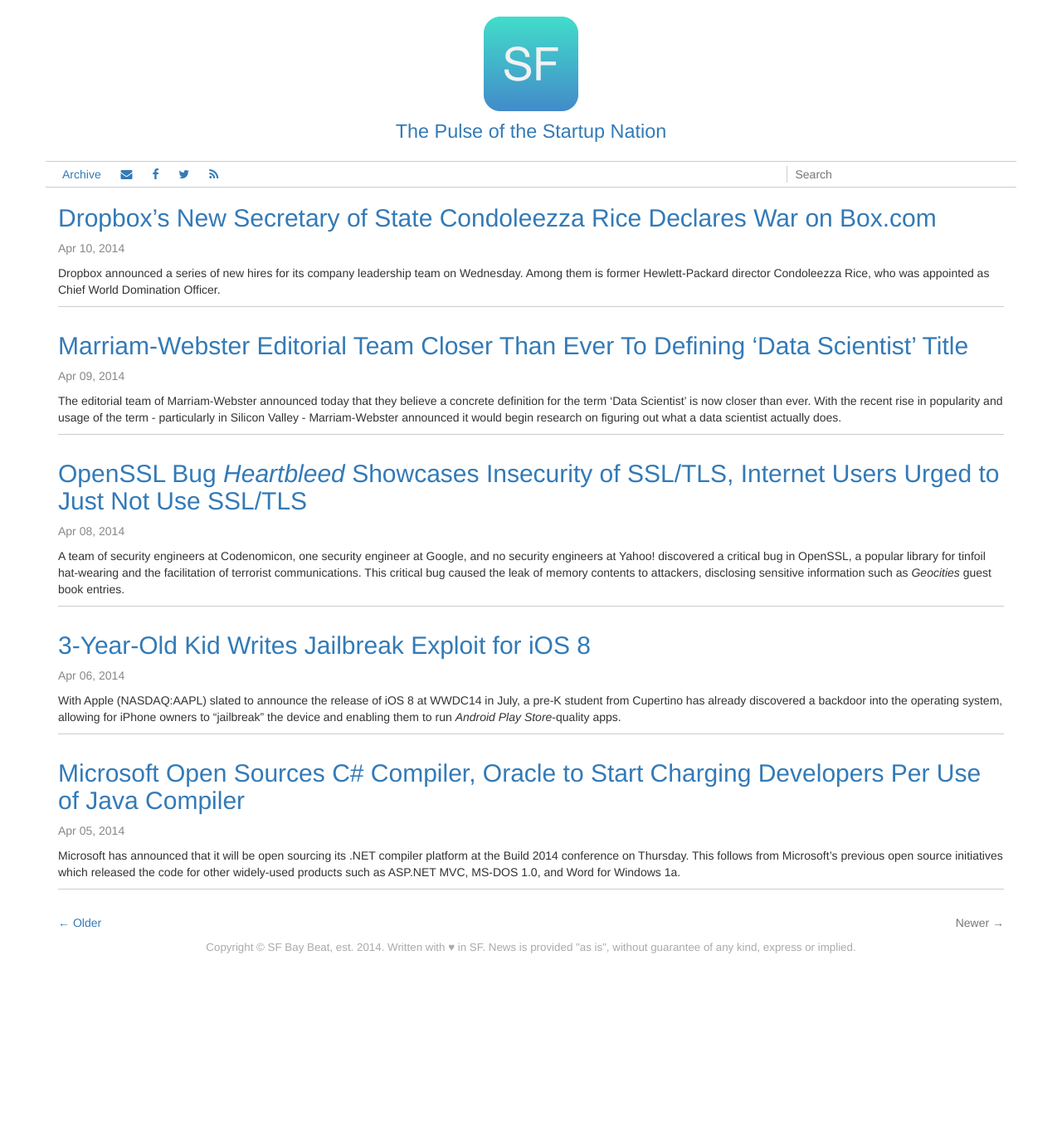
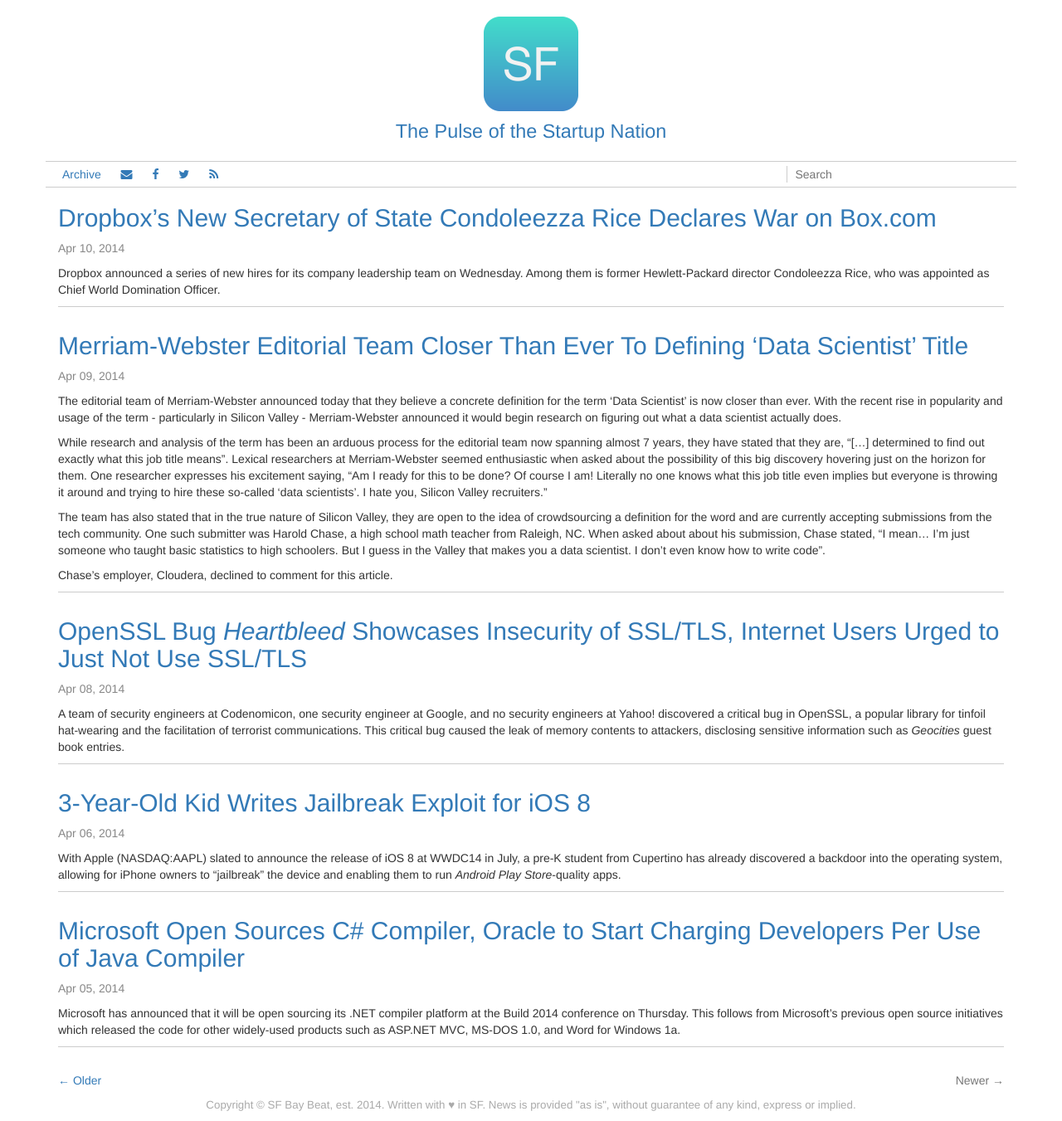
Before and after one commit to strong-code/sfbaybeat.github.io, a Jekyll site: the page built from archive/index.html, in a window 1280 px wide. Shown: the whole page at 83% size. Built offline with Jekyll 4.4.1, drawn with Linux system fonts in a browser that asks for light colours; nearby versions of some CDN libraries; the list of posts is cut into pages by our own code; before the commit the page ends 1161 px from its top, so only the background shows below that.

Commit message:
rfw u butt

```diff
--- a/_posts/2014-04-09-marriam-webster-editorial-team-closer-than-ever-to-defining-data-scientist-title.md
+++ b/_posts/2014-04-09-marriam-webster-editorial-team-closer-than-ever-to-defining-data-scientist-title.md
@@ -1,6 +1,6 @@
 ---
 layout: post
-title: "Marriam-Webster Editorial Team Closer Than Ever To
+title: "Merriam-Webster Editorial Team Closer Than Ever To
 		Defining 'Data Scientist' Title"
 date: 2014-04-09T04:19:48+0000
 dateline: San Francisco, CA
@@ -9,15 +9,15 @@
     caption: A 'Data Scientist' hard at work.
 ---
 
-The editorial team of Marriam-Webster announced today that they believe a concrete
+The editorial team of Merriam-Webster announced today that they believe a concrete
 definition for the term 'Data Scientist' is now closer than ever. With the recent
 rise in popularity and usage of the term - particularly in Silicon Valley -
-Marriam-Webster announced it would begin research on figuring out what a data
+Merriam-Webster announced it would begin research on figuring out what a data
 scientist actually does.
 
 While research and analysis of the term has been an arduous process for the editorial
 team now spanning almost 7 years, they have stated that they are, "[...] determined to
-find out exactly what this job title means". Lexical researchers at Marriam-Webster
+find out exactly what this job title means". Lexical researchers at Merriam-Webster
 seemed enthusiastic when asked about the possibility of this big discovery hovering
 just on the horizon for them. One researcher expresses his excitement saying,
 "Am I ready for this to be done? Of course I am! Literally no one knows what this
@@ -25,7 +25,7 @@
 so-called 'data scientists'. I hate you, Silicon Valley recruiters."
 
 The team has also stated that in the true nature of Silicon Valley, they are open
-to the concept of croudsourcing a definition for the word and are currently accepting
+to the idea of crowdsourcing a definition for the word and are currently accepting
 submissions from the tech community. One such submitter was Harold Chase, a high school
 math teacher from Raleigh, NC. When asked about about his submission, Chase stated,
 "I mean... I'm just someone who taught basic statistics to high schoolers. But I guess
```
